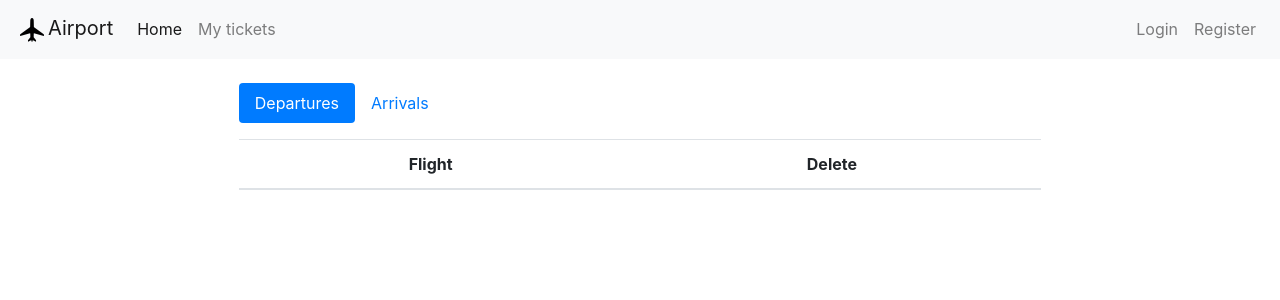
After one commit to PluT00/Django-airport, a Django app: template airport/crm/templates/crm/my_tickets.html in a window 1280 px wide. The commit adds this page. Shown: the top 300 px of the page. Run offline with Django 3.2, Linux system fonts and the light colour scheme; the template is opened without the code that fills it, so the values that code supplies are empty; some libraries are stand-ins or nearby versions.

Commit message:
Add ability to remove booked tickets

```diff
--- a/airport/crm/models.py
+++ b/airport/crm/models.py
@@ -43,6 +43,9 @@ class Flight(models.Model):
     def get_create_ticket_url(self):
         return reverse('flight_ticket_url', kwargs={'slug': self.slug})
 
+    def get_delete_ticket_url(self):
+        return reverse('flight_ticket_delete_url', kwargs={'slug':self.slug})
+
     def __str__(self):
         return self.flight_id
 
--- /dev/null
+++ b/airport/crm/templates/crm/my_tickets.html
@@ -0,0 +1,53 @@
+{% extends 'base.html' %}
+
+
+{% block title %}
+  My tickets | {{ block.super }}
+{% endblock %}
+
+{% block content %}
+  <div class="container w-75 mx-auto">
+    <ul class="nav nav-pills mb-3" id="pills-tab" role="tablist">
+      <li class="nav-item">
+        <a class="nav-link active" id="pills-departures-tab" data-toggle="pill" href="#pills-departures" role="tab" aria-controls="pills-departures" aria-selected="true">Departures</a>
+      </li>
+      <li class="nav-item">
+        <a class="nav-link" id="pills-arrivals-tab" data-toggle="pill" href="#pills-arrivals" role="tab" aria-controls="pills-arrivals" aria-selected="false">Arrivals</a>
+      </li>
+    </ul>
+    <div class="tab-content" id="pills-tabContent">
+      <div class="tab-pane fade show active" id="pills-departures" role="tabpanel" aria-labelledby="pills-departures-tab">
+        <table class="table">
+          <thead>
+            <th scope="col" class="text-center">Flight</th>
+            <th scope="col" class="text-center">Delete</th>
+          </thead>
+          <tbody>
+            {% for ticket in departures %}
+            <tr>
+              <td class="text-center"><a href="{{ ticket.flight.get_absolute_url }}">{{ ticket.flight.flight_id }}</a></td>
+              <td class="text-center"><a href="{{ ticket.flight.get_delete_ticket_url }}" class="btn btn-outline-danger">Delete</a></td>
+            </tr>
+            {% endfor %}
+          </tbody>
+        </table>
+      </div>
+      <div class="tab-pane fade" id="pills-arrivals" role="tabpanel" aria-labelledby="pills-arrivals-tab">
+        <table class="table">
+          <thead>
+            <th scope="col" class="text-center">Flight</th>
+            <th scope="col" class="text-center">Delete</th>
+          </thead>
+          <tbody>
+            {% for ticket in arrivals %}
+            <tr>
+              <td class="text-center"><a href="{{ ticket.flight.get_absolute_url }}">{{ ticket.flight.flight_id }}</a></td>
+              <td class="text-center"><a href="{{ ticket.flight.get_delete_ticket_url }}" class="btn btn-outline-danger">Delete</a></td>
+            </tr>
+            {% endfor %}
+          </tbody>
+        </table>
+      </div>
+    </div>
+  </div>
+{% endblock %}
--- a/airport/crm/templates/crm/ticket_booking.html
+++ b/airport/crm/templates/crm/ticket_booking.html
@@ -9,7 +9,7 @@
   <form action="{{ flight.get_create_ticket_url }}" method="post">
     {% csrf_token %}
 
-    <p>{{ user.username|title }}, are you sure to book a ticket to flight {{ flight.flight_id }}</p>
+    <p>{{ user.username|title }}, are you sure to book a ticket to flight {{ flight.flight_id }}?</p>
     <button class="btn btn-outline-info ml-1" type="submit">Book</button>
   </form>
 {% endblock %}
--- a/airport/templates/base.html
+++ b/airport/templates/base.html
@@ -27,6 +27,9 @@
         <ul class="navbar-nav mr-auto">
           <li class="nav-item active">
             <a class="nav-link" href="{% url 'flights_list_url' %}" title="Main page">Home <span class="sr-only">(current)</span></a>
+          </li>
+          <li class="nav-item">
+            <a href="{% url 'my_tickets_url' %}" class="nav-link">My tickets</a>
           </li>
         </ul>
         <ul class="navbar-nav ml-auto">
```
Also changed, not shown: airport/crm/templates/crm/ticket_delete.html (added, +15 -0 lines), airport/crm/urls.py (+7 -1 lines), airport/crm/views.py (+44 -3 lines).
